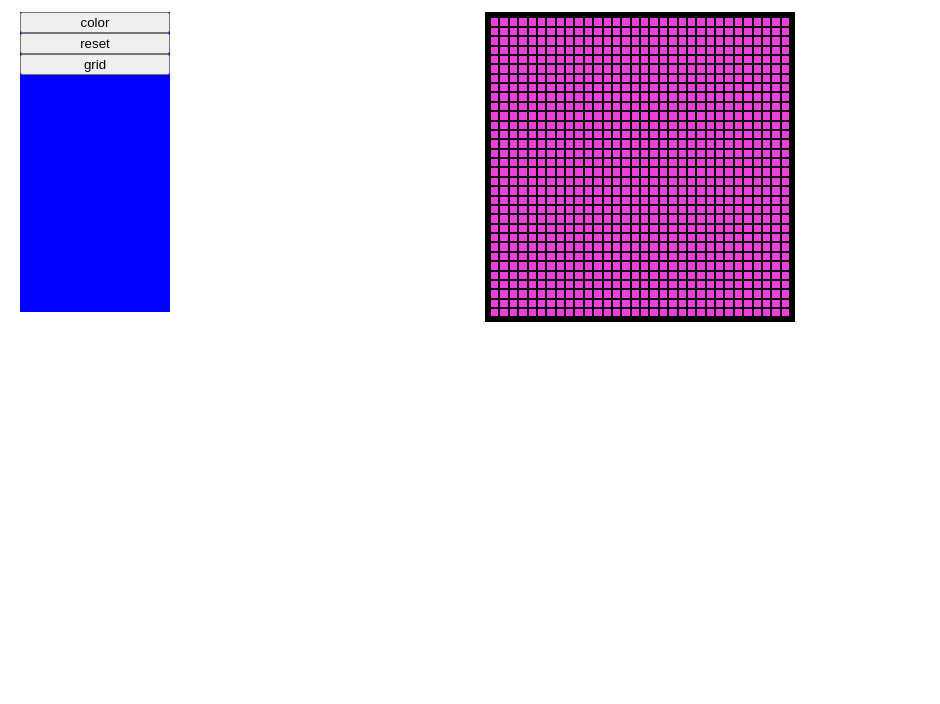
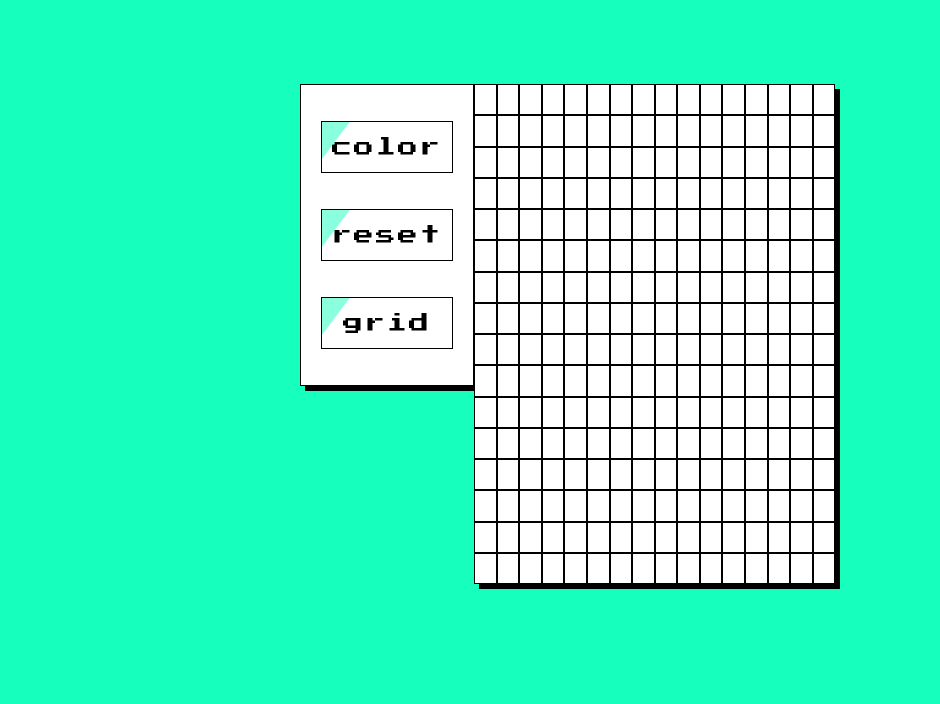
Before and after one commit to BaptisteLenain/Etch-A-Sketch, a plain HTML site: page index.html in a window 1280 px wide. Shown: the part 96-800 px from the top of the page, without its empty margins (0-940 px from the left). Drawn offline with Linux system fonts and the light colour scheme.

Commit message:
main style of the page

```diff
--- a/index.html
+++ b/index.html
@@ -5,7 +5,14 @@
     <meta http-equiv="X-UA-Compatible" content="IE=edge">
     <meta name="viewport" content="width=device-width, initial-scale=1.0">
     <link rel="stylesheet" href="style.css">
-    <title>Document</title>
+    <link rel="preconnect" href="https://fonts.googleapis.com">
+<link rel="preconnect" href="https://fonts.gstatic.com" crossorigin>
+<link href="https://fonts.googleapis.com/css2?family=Press+Start+2P&family=Roboto:wght@100&display=swap" rel="stylesheet">
+<link rel="preconnect" href="https://fonts.googleapis.com">
+
+<link rel="preconnect" href="https://fonts.gstatic.com" crossorigin>
+<link href="https://fonts.googleapis.com/css2?family=Press+Start+2P&family=Roboto:wght@100&family=Titan+One&display=swap" rel="stylesheet">
+<title>Document</title>
 </head>
 <body>
     <header>
--- a/script.js
+++ b/script.js
@@ -4,10 +4,10 @@ Creer
 */
 
 const grid = document.getElementById('grid');
-let numDivPerRow = 32;
+let numDivPerRow = 16;
 let gridNumber = Math.pow(numDivPerRow,2);
 let newDiv = '';
-let gridPieces = ''
+let gridPieces = '';
 let isDrawing = false;
 
 function createDivs() {
@@ -23,40 +23,10 @@ function createDivs() {
 };
 createDivs(gridNumber);
 
-
 window.addEventListener('mousedown', (e) => {
     isDrawing = true;
 });
 window.addEventListener('mouseup', (e) => {
     isDrawing = false;
 });
-
-
-function colorDiv () {
-/* when click on one of the newDiv, transform the div in the selected color */
-    gridPieces = document.querySelectorAll('.gridPiece');
-    gridPieces.forEach(gridPiece => { gridPiece.addEventListener('mousedown', () => {
-        onMove();
-        });
-    });
-};
-colorDiv();
-
-function onMove () {
-    if (isDrawing = false) {
-        mouseUp();
-    } else {gridPieces.forEach(gridPiece => { gridPiece.addEventListener('mousemove', () => {
-            gridPiece.style.background = 'white';
-            });
-        });
-    };
-};
-
-
-function mouseUp () {
-    gridPieces.forEach(gridPiece => { gridPiece.addEventListener('mouseup', () => {
-        isDrawing = false;
-        });
-    });
-}
-mouseUp();
+console.log(isDrawing);
--- a/style.css
+++ b/style.css
@@ -1,40 +1,83 @@
 body {
     margin: 0;
+    background: #16FFBD;
 }
 
 header {
     text-align: center;
+    font-family: 'Press Start 2P', cursive;
+    font-size: 20px;
+    margin: 40px 0 100px 0;
 }
 
 main {
     display: flex;
     justify-content: space-between;
-    margin: 50px 20px;
+    margin: 50px 300px;
 }
 
 #controls, #ghost {
-    width: 150px;
+    width: 200px;
     height: 300px;
 }
 
 #controls {
     display: flex;
     flex-direction: column;
-    background: blue;
+    background: white;
+    justify-content: space-evenly;
+    box-shadow: 5px 5px;
+    border: 1px solid black;
 }
 
 #grid {
-    background: rgba(34, 90, 245, 0.72);
-    width: 300px;
-    height: 300px;
-    border: 5px solid black;
+    background: white;
+    width: 500px;
+    height: 500px;
     display: grid;
+    box-shadow: 5px 5px;
 }
 
 
 .gridPiece {
-    background: rgb(237, 63, 217);
+    background: white;
     border: 1px solid black;
 
     box-sizing: border-box;
 }
+
+
+/* BUTTON */
+
+
+button {
+    text-align: center;
+    display: inline-block;
+    padding: 15px 10px;
+    border: 1px solid black;
+    cursor: pointer;
+    letter-spacing: 2px;
+    position:relative;
+    overflow:hidden;
+    margin: 0 20px;
+    font-family: 'Press Start 2P', cursive;
+    font-size: 20px;
+    background: white;
+  }
+
+  button:before {
+    content: "";
+    position: absolute;
+    height: 150px;
+    width: 50px;
+    background : #16FFBD;
+    left: -55px;
+    top: -40px;
+    transform: rotate(37deg);
+    transition: all .3s;
+    opacity: 0.5;
+  }
+
+  button:hover:before {
+    left:95%;
+  }
```
